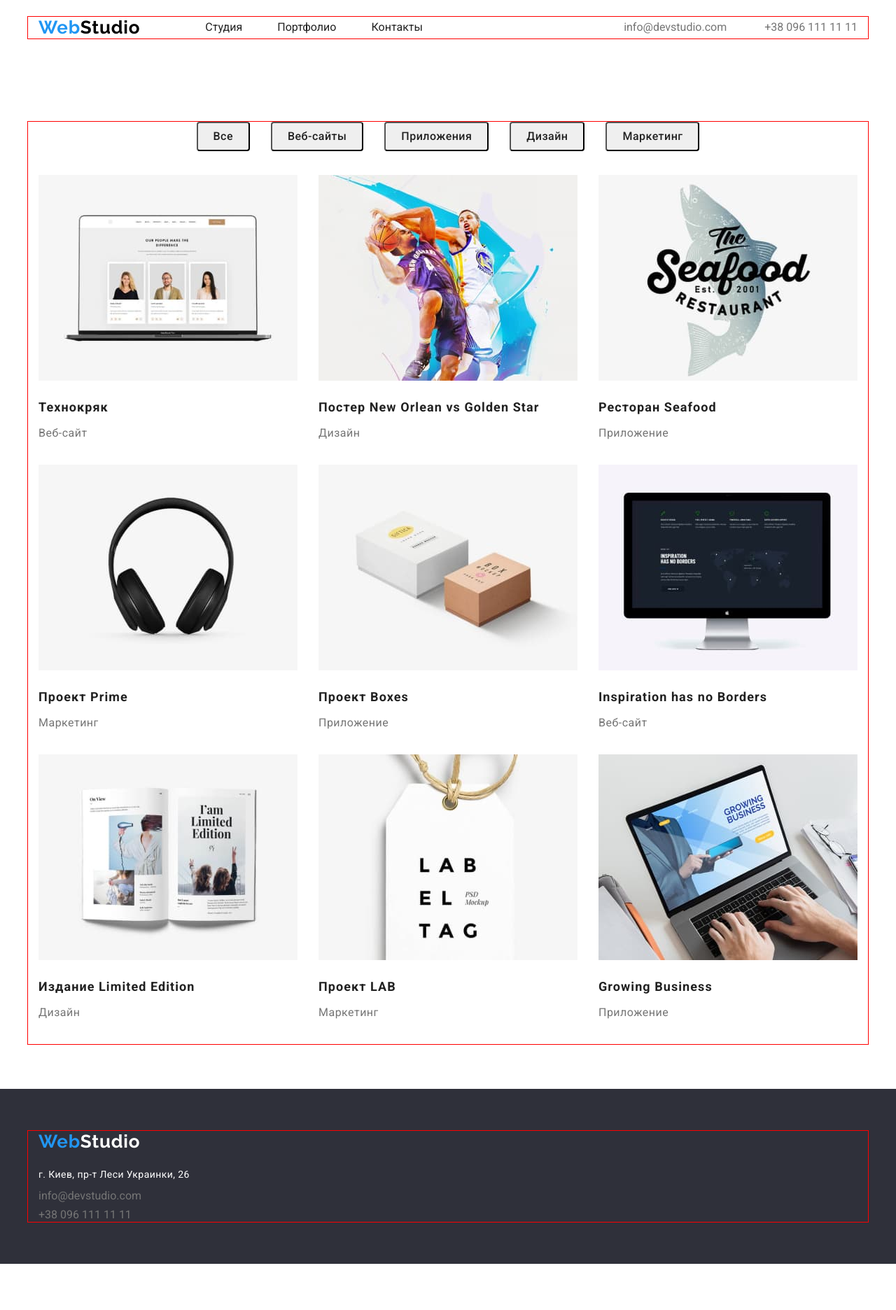
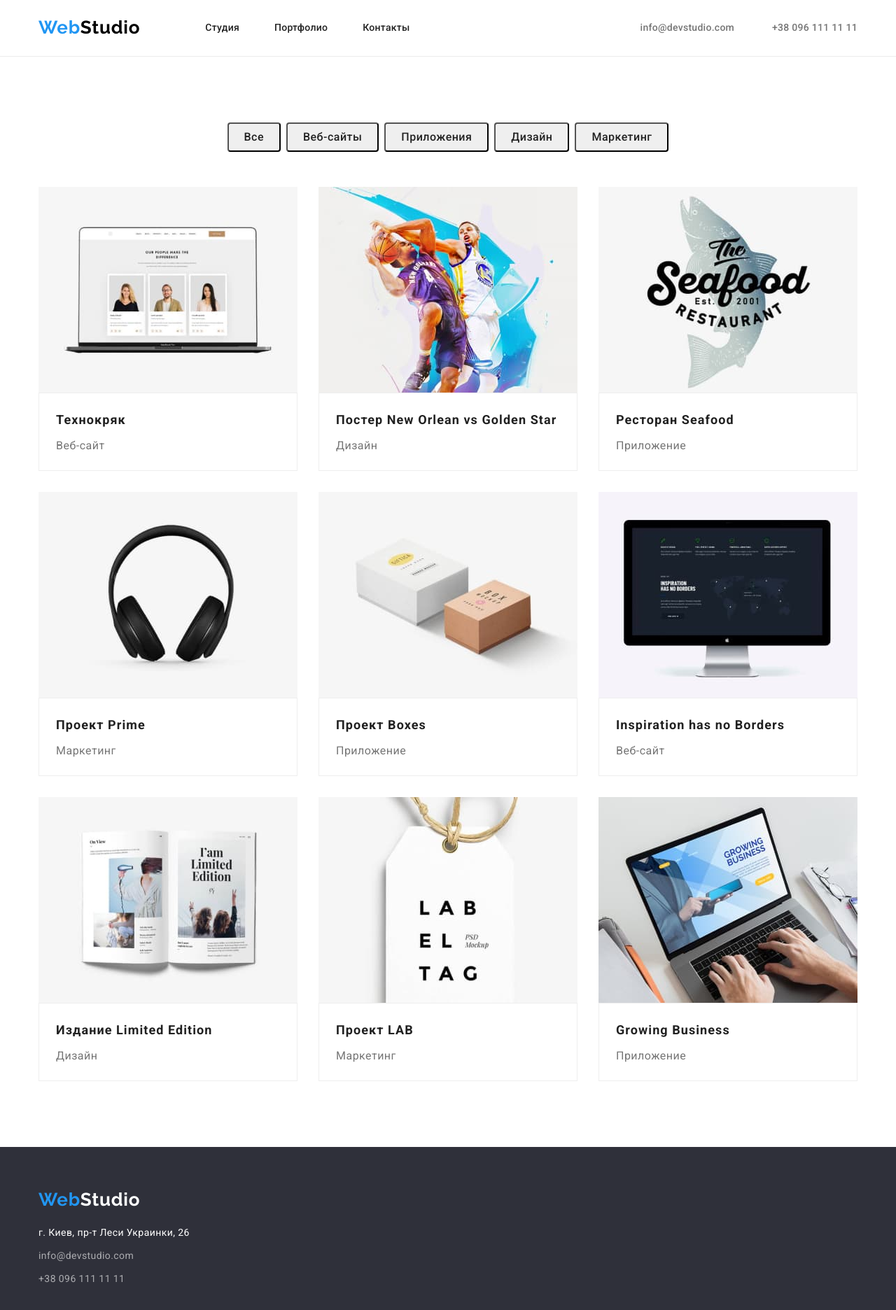
Before and after one commit to pagan1ni/goit-markup-hw-03, a plain HTML site: page portfolio.html in a window 1280 px wide. Shown: the whole page at 70% size. Before the commit the page ends 1806 px from the top, so only its background shows below. Drawn offline with nearby package versions, Linux system fonts and the light colour scheme.

Commit message:
hw-03-correction

```diff
--- a/css/styles.css
+++ b/css/styles.css
@@ -28,19 +28,12 @@ ul,ol {
     margin: 0;
 }
 
-.link-header{
-    font-weight: 500;
-    font-size: 14px;
-    line-height: 1.14;
-    letter-spacing: 0.02em;
-}
-
 .container{
     width: 1200px;
     padding-left: 15px;
     padding-right: 15px;
     margin: 0 auto;
-    outline: 1px solid red;
+    /*outline: 1px solid red;*/
 }
 
 /*----------------HEADER--------------*/
@@ -59,6 +52,7 @@ ul,ol {
 .header{
     padding-top: 24px;
     padding-bottom: 25px;
+    border-bottom: 1px solid #ECECEC;
 }
 
 .header .container{
@@ -68,6 +62,14 @@ ul,ol {
 
 .header-list{
     display: flex;
+}
+
+.header-link{
+    font-weight: 500;
+    font-size: 14px;
+    line-height: 1.14;
+    letter-spacing: 0.02em;
+    color: var(--header-color);
 }
 
 .header-link-item:not(:last-child){
@@ -88,11 +90,6 @@ ul,ol {
     color: var(--hover-focus);
 }
 
-
-.header-link{
-    color: var(--header-color);
-}
-
 .header-connect{
     margin-left: auto;
 }
@@ -101,8 +98,15 @@ ul,ol {
     margin-left: 50px;
 }
 
-.mail-tel{
-    color: var(--text-color);
+.header-tel,
+.header-mail{
+    font-family: 'Roboto';
+    font-style: normal;
+    font-weight: 500;
+    font-size: 14px;
+    line-height: 1.14;
+    letter-spacing: 0.02em;
+    color: #757575;
 }
 
 .mail-tel:hover,
@@ -240,8 +244,10 @@ ul,ol {
     margin-bottom: 50px;
     }
 
-.about-team-img{
-    margin-bottom: 30px;
+.about-img-container{
+    padding: 30px 0px;
+    border: 1px solid #FFFFFF;
+    border-radius: 0px 0px 4px 4px;
 }
 
 .team-header-img{
@@ -301,6 +307,17 @@ ul,ol {
     margin-bottom: 9px;
 }
 
+.footer-tel,
+.footer-mail{
+    font-family: 'Roboto';
+    font-style: normal;
+    font-weight: 400;
+    font-size: 14px;
+    line-height: 1.71;
+    letter-spacing: 0.03em;
+    color: rgba(255, 255, 255, 0.6);
+}
+
 
 /* -------------PORTFOLIO------------------ */
 
@@ -312,10 +329,11 @@ ul,ol {
 .portfolio-btn-list{
     display: flex;
     justify-content: center;
+    margin-bottom: 50px;
 }
 
 .portfolio-btn-item:not(:last-child){
-    margin-right: 30px;
+    margin-right: 8px;
 }
 
 .portfolio-img-list{
@@ -342,7 +360,6 @@ ul,ol {
     text-align: center;
     letter-spacing: 0.03em;
     color: var(--header-color);
-    margin-bottom: 34px;
 }
 
 .portfolio-btn:hover,
@@ -351,8 +368,9 @@ ul,ol {
     background-color: var(--hover-focus);
 }
 
-.portfolio-img{
-    margin-bottom: 20px;
+.portfolio-img-container{
+    padding: 20px 24px;
+    border: 1px solid #EEEEEE;
 }
 
 .portfolio-img-header{
--- a/portfolio.html
+++ b/portfolio.html
@@ -51,48 +51,66 @@
              <ul class="portfolio-img-list list">
                 <li class="portfolio-img-item">
                    <img class="portfolio-img" width="370" src="./images/img0.jpg" alt="Веб-сайт">
+                   <div class="portfolio-img-container">
                        <h2 class="portfolio-img-header">Технокряк</h2>
                    <p class="portfolio-img-text">Веб-сайт</p>
+                   </div>
                 </li>
                 <li class="portfolio-img-item">
                    <img class="portfolio-img" width="370" src="./images/img11.jpg" alt="Дизайн">
+                   <div class="portfolio-img-container">
                        <h2 class="portfolio-img-header">Постер New Orlean vs Golden Star</h2>
                    <p class="portfolio-img-text">Дизайн</p>
+                   </div>
                 </li>
                 <li class="portfolio-img-item">
                    <img class="portfolio-img" width="370" src="./images/img22.jpg" alt="Приложение">
+                   <div class="portfolio-img-container">
                        <h2 class="portfolio-img-header">Ресторан Seafood</h2>
                    <p class="portfolio-img-text">Приложение</p>
+                   </div>
                 </li>
                 <li class="portfolio-img-item">
                 <img class="portfolio-img" width="370" src="./images/img33.jpg" alt="Маркетинг">
+                   <div class="portfolio-img-container">
                    <h2 class="portfolio-img-header">Проект Prime</h2>
                    <p class="portfolio-img-text">Маркетинг</p>
+                   </div>
                 </li>
                 <li class="portfolio-img-item">
                     <img class="portfolio-img" width="370" src="./images/img44.jpg" alt="Приложение">
+                   <div class="portfolio-img-container">
                        <h2 class="portfolio-img-header">Проект Boxes</h2>
                     <p class="portfolio-img-text">Приложение</p>
+                    </div>
                 </li>
                 <li class="portfolio-img-item">
                     <img class="portfolio-img" width="370" src="./images/img55.jpg" alt="Веб-сайт">
+                   <div class="portfolio-img-container">
                        <h2 class="portfolio-img-header">Inspiration has no Borders</h2>
                     <p class="portfolio-img-text">Веб-сайт</p>
+                    </div>
                 </li>
                 <li class="portfolio-img-item">
                     <img class="portfolio-img" width="370" src="./images/img66.jpg" alt="Дизайн">
+                   <div class="portfolio-img-container">
                        <h2 class="portfolio-img-header">Издание Limited Edition</h2>
                     <p class="portfolio-img-text">Дизайн</p>
+                    </div>
                 </li>
                 <li class="portfolio-img-item">
                     <img class="portfolio-img" width="370" src="./images/img77.jpg" alt="Маркетинг">
+                   <div class="portfolio-img-container">
                        <h2 class="portfolio-img-header">Проект LAB</h2>
                     <p class="portfolio-img-text">Маркетинг</p>
+                    </div>
                 </li>
                 <li class="portfolio-img-item">
                     <img class="portfolio-img" width="370" src="./images/img88.jpg" alt="Приложение">
+                   <div class="portfolio-img-container">
                        <h2 class="portfolio-img-header">Growing Business</h2>
                     <p class="portfolio-img-text">Приложение</p>
+                    </div>
                 </li>
              </ul>
         </div>
```
Also changed, not shown: index.html (+8 -0 lines). Lines whose indentation alone changed are shown as unchanged.
